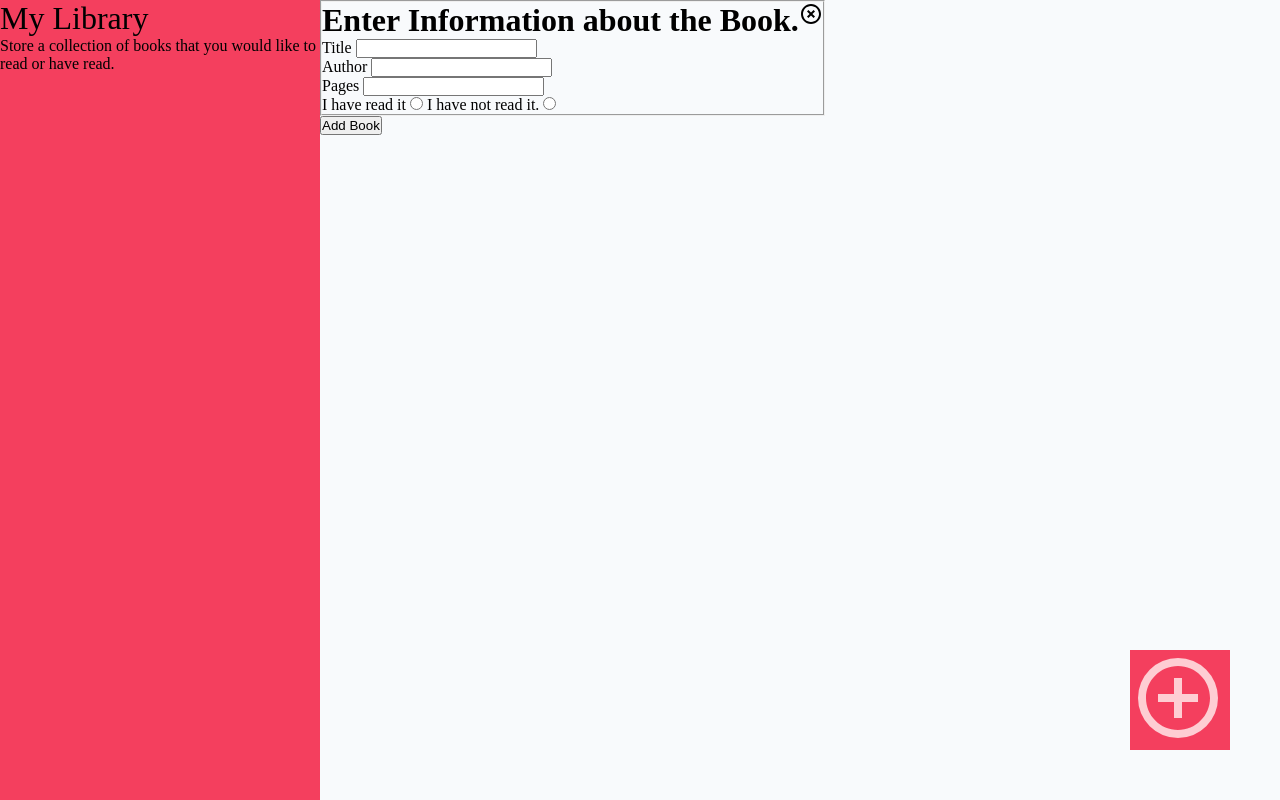
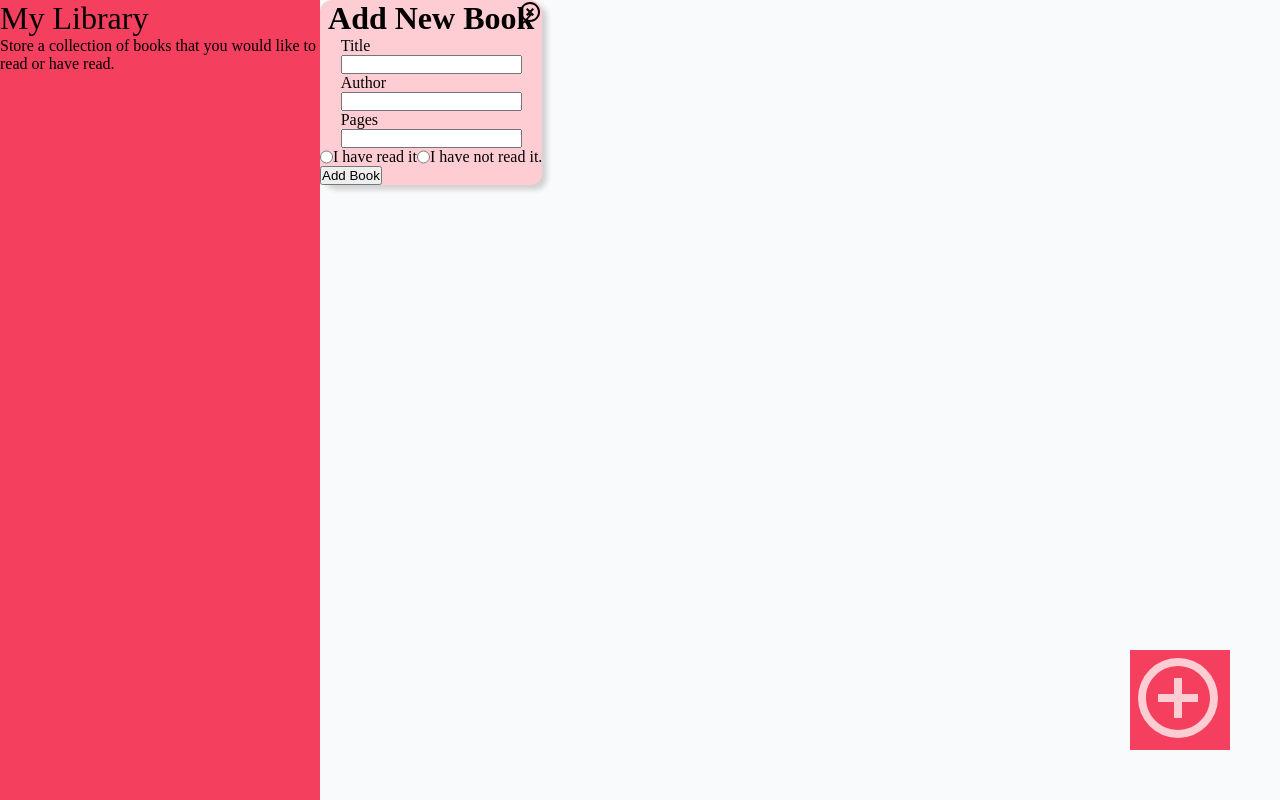
Before and after one commit to MichaelHalaj/Library-TOP, a website: page index.html in a window 1280 px wide. Both pictures are taken after a click on the button 1180 px from the left and 700 px from the top of the page. Drawn offline with Linux system fonts and the light colour scheme.

Commit message:
Add style to form

```diff
--- a/index.html
+++ b/index.html
@@ -20,7 +20,7 @@
       <form action="" id="book-form" class="hide">
         <fieldset>
           <div class="row">
-            <h1>Enter Information about the Book.</h1>
+            <h1>Add New Book</h1>
             <svg class="close" style="width:24px;height:24px" viewBox="0 0 24 24">
               <path fill="currentColor" d="M12,20C7.59,20 4,16.41 4,12C4,7.59 7.59,4 12,4C16.41,4 20,7.59 20,12C20,16.41 16.41,20 12,20M12,2C6.47,2 2,6.47 2,12C2,17.53 6.47,22 12,22C17.53,22 22,17.53 22,12C22,6.47 17.53,2 12,2M14.59,8L12,10.59L9.41,8L8,9.41L10.59,12L8,14.59L9.41,16L12,13.41L14.59,16L16,14.59L13.41,12L16,9.41L14.59,8Z" />
             </svg>
@@ -38,10 +38,11 @@
             <input type="number" id="pages" required />
           </div>
           <div class="row">
+            <input type="radio" id="read" name="read-status" required/>
             <label for="read">I have read it</label>
-            <input type="radio" id="read" name="read-status" required/>
+            <input type="radio" id="not-read" name="read-status" />
+
             <label for="not-read">I have not read it.</label>
-            <input type="radio" id="not-read" name="read-status" />
           </div>
         </fieldset>
         <input type="submit" form="book-form" value="Add Book">
--- a/styles.css
+++ b/styles.css
@@ -7,6 +7,7 @@ html {
   --rose: #f43f5e;
   --slate: #f8fafc;
   --light-rose: #fecdd3;
+  --shadow: rgb(211, 210, 210);
   --button-size: 100px;
   background-color: var(--slate);
   display: flex;
@@ -43,10 +44,29 @@ html {
 form {
   position: absolute;
   margin: auto;
+  background-color: var(--light-rose);
+  border-radius: 12px;
+  box-shadow: 5px 5px 5px var(--shadow);
 }
 fieldset div:first-child{
   display: flex;
 }
+fieldset{
+  border: none;
+  display: flex;
+  flex-direction: column;
+  align-items: center;
+}
+.row{
+  display: flex;
+  flex-direction: column;
+}
+.row:last-child{
+  flex-direction: row;
+}
 .close{
-  margin-left: auto;
+  position: absolute;
+  top: 0;
+  right: 0;
+  cursor: pointer;
 }
```
